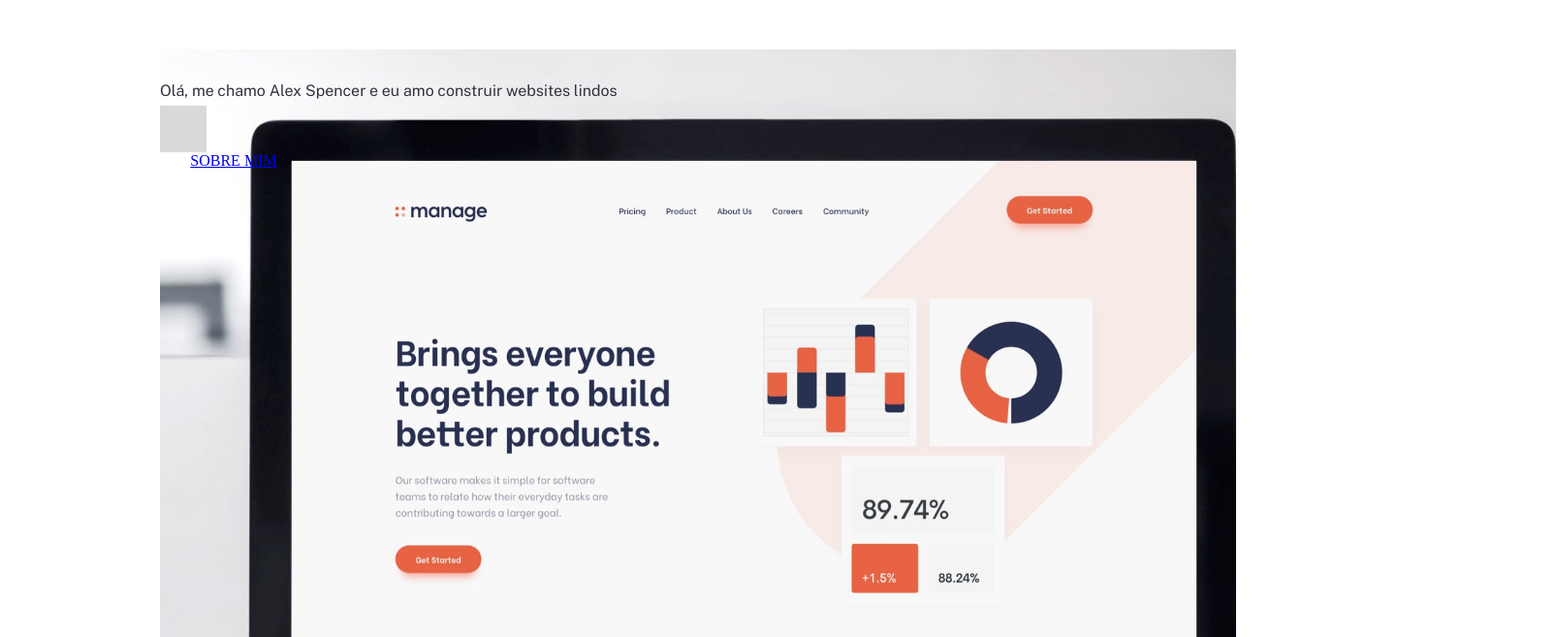
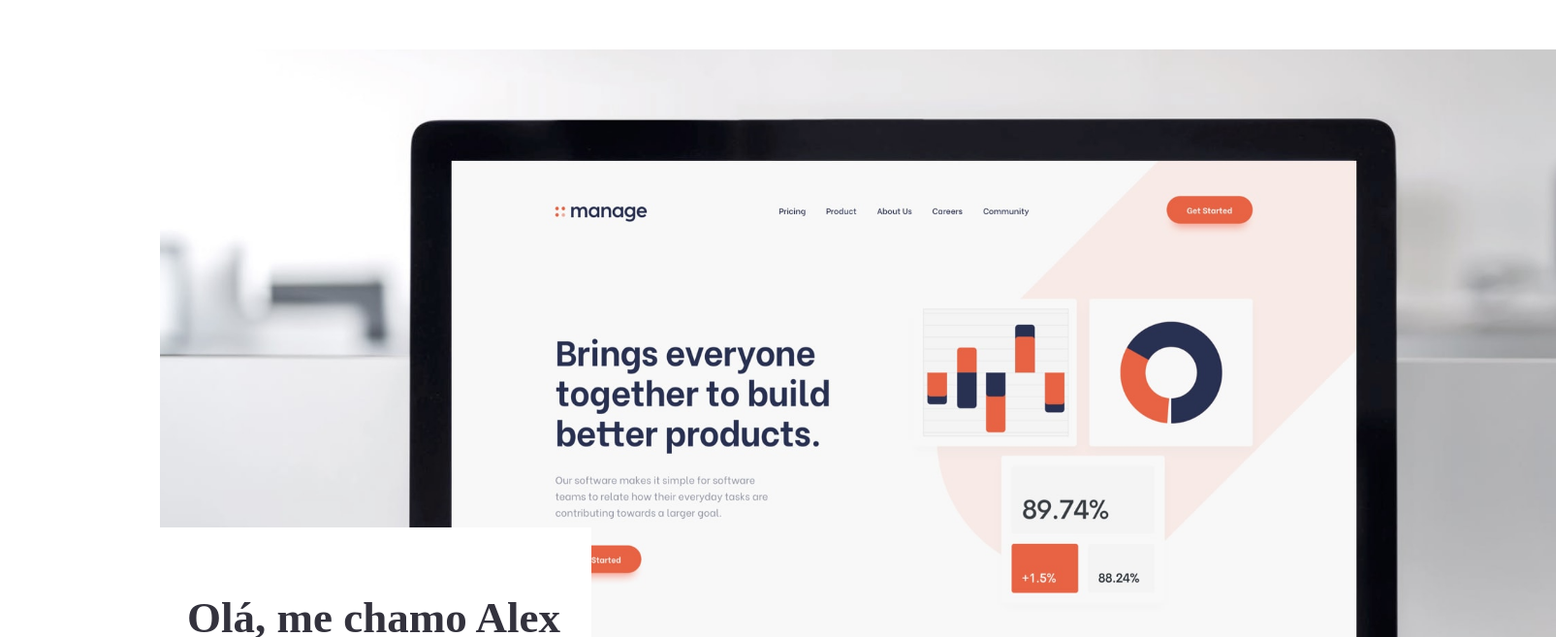
Before and after one commit to RafaelaAmbrosio/desafio-frontend-modulo1-cubos-academy, a plain HTML site: page index.html in a window 1280 px wide. Shown: the part 99-756 px from the top of the page at 97% size, 1605 px wide, since content can reach past the window. Drawn offline with nearby package versions, Linux system fonts and the light colour scheme; a web font is replaced by a local one.

Commit message:
Update style.css

```diff
--- a/pages/home/style.css
+++ b/pages/home/style.css
@@ -7,7 +7,7 @@ body {
   position: relative;
 
   min-height: 850px;
-  min-width: 1110px;
+  min-width: 1440px;
   margin-left: 165px;
   margin-right: 165px;
 
@@ -17,7 +17,7 @@ body {
   background-repeat: no-repeat;
 }
 
-.hero .hero-div {
+.hero .hero-sobre {
   position: absolute;
   bottom: 0;
 
@@ -27,7 +27,7 @@ body {
   background-color: white;
 }
 
-.hero .hero-div p {
+.hero .hero-sobre p {
   padding-top: 40px;
   padding-left: 28px;
   padding-right: 28px;
@@ -40,7 +40,7 @@ body {
   color: #33323d;
 }
 
-.hero .hero-div .botao-sobre {
+.hero .hero-sobre .botao-sobre {
   display: flex;
   flex-direction: row;
   align-items: center;
@@ -80,7 +80,7 @@ body {
   text-align: center;
 }
 
-.hero .hero-div .botao-sobre:hover {
+.hero .hero-sobre .botao-sobre:hover {
   background-image: url('../../assets/icons/down-arrows-light.svg');
   background-size: 20px;
   background-position: 14px 15px;
```
